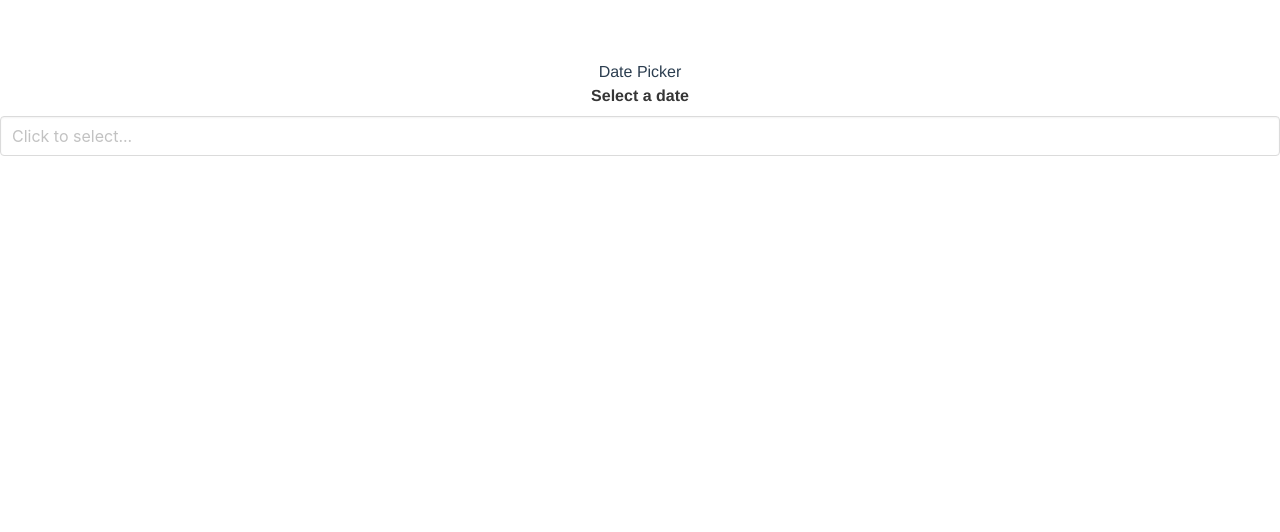
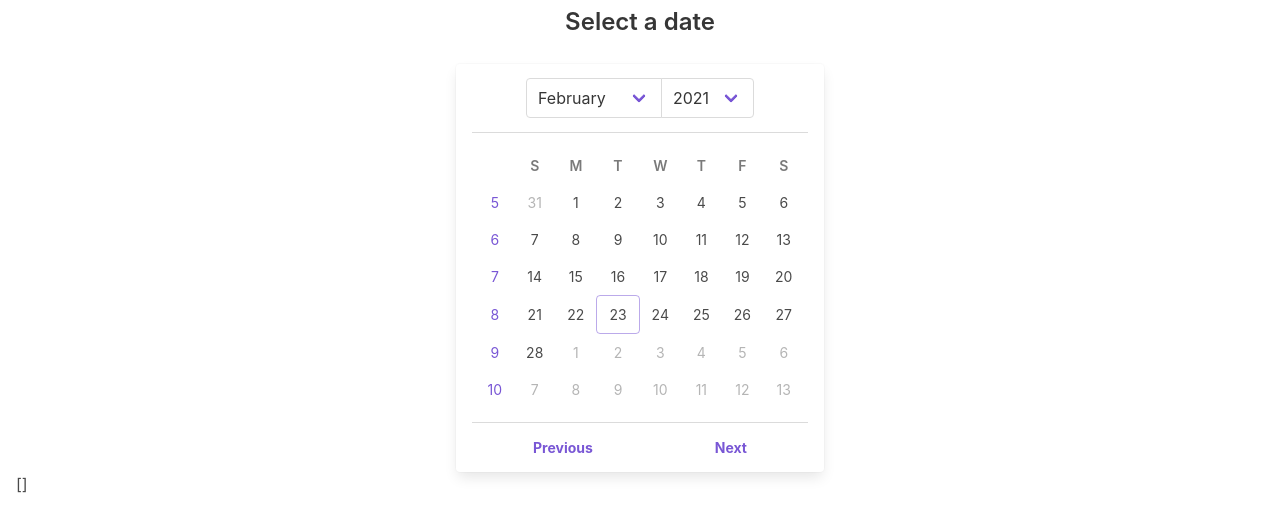
Before and after one commit to guvarallo/date-picker, a Vue app: page / in a window 1280 px wide. Shown: the top 532 px of the page. Built offline with nearby package versions, Linux system fonts and the light colour scheme.

Commit message:
feat: add previous and next clicks according to date range

```diff
--- a/src/App.vue
+++ b/src/App.vue
@@ -1,8 +1,5 @@
 <template>
-  <div id="app">
-    <h1>Date Picker</h1>
-    <Calendar />
-  </div>
+  <Calendar />
 </template>
 
 <script>
@@ -16,13 +13,4 @@ export default {
 }
 </script>
 
-<style>
-#app {
-  font-family: Avenir, Helvetica, Arial, sans-serif;
-  -webkit-font-smoothing: antialiased;
-  -moz-osx-font-smoothing: grayscale;
-  text-align: center;
-  color: #2c3e50;
-  margin-top: 60px;
-}
-</style>
+<style></style>
--- a/src/components/Calendar.vue
+++ b/src/components/Calendar.vue
@@ -1,20 +1,94 @@
 <template>
-  <b-field label="Select a date">
-    <b-datepicker placeholder="Click to select..." v-model="dates" range>
-    </b-datepicker>
-  </b-field>
+  <div class="main">
+    <div class="columns is-centered">
+      <b-field class="calendar" label="Select a date">
+        <b-datepicker
+          class="column is-primary"
+          placeholder="Click to select..."
+          v-model="dates"
+          :show-week-number="true"
+          :min-date="minDate"
+          range
+          inline
+        >
+          <div class="date-selector">
+            <div class="previous" @click.prevent="previous">
+              Previous
+            </div>
+            <div class="next" @click.prevent="next">Next</div>
+          </div>
+        </b-datepicker>
+      </b-field>
+    </div>
+    {{ dates }}
+  </div>
 </template>
 
 <script>
+import Vue from 'vue'
+
 export default {
   name: 'Calendar',
 
   data() {
     return {
-      dates: []
+      dates: [],
+      minDate: new Date('2020-01-01T03:00:00.000Z')
+    }
+  },
+
+  mounted() {
+    document.getElementsByClassName('pagination-next')[0].style.visibility =
+      'hidden'
+    document.getElementsByClassName('pagination-previous')[0].style.visibility =
+      'hidden'
+  },
+
+  methods: {
+    previous() {
+      if (this.dates.length) {
+        let range = (this.dates[1] - this.dates[0]) / (1000 * 60 * 60 * 24)
+        const first = this.dates[0].setDate(this.dates[0].getDate() - range)
+        const second = this.dates[1].setDate(this.dates[1].getDate() - range)
+        Vue.set(this.dates, 0, new Date(first))
+        Vue.set(this.dates, 1, new Date(second))
+        console.log(this.dates)
+      }
+    },
+
+    next() {
+      if (this.dates.length) {
+        let range = (this.dates[1] - this.dates[0]) / (1000 * 60 * 60 * 24)
+        const first = this.dates[0].setDate(this.dates[0].getDate() + range)
+        const second = this.dates[1].setDate(this.dates[1].getDate() + range)
+        Vue.set(this.dates, 0, new Date(first))
+        Vue.set(this.dates, 1, new Date(second))
+        console.log(this.dates)
+      }
     }
   }
 }
 </script>
 
-<style></style>
+<style>
+.main {
+  margin: 1rem;
+}
+
+.calendar > .label {
+  font-size: 1.5rem;
+  text-align: center;
+}
+
+.date-selector {
+  display: flex;
+  justify-content: space-around;
+}
+
+.previous,
+.next {
+  cursor: pointer;
+  color: #7957d5;
+  font-weight: bold;
+}
+</style>
```
